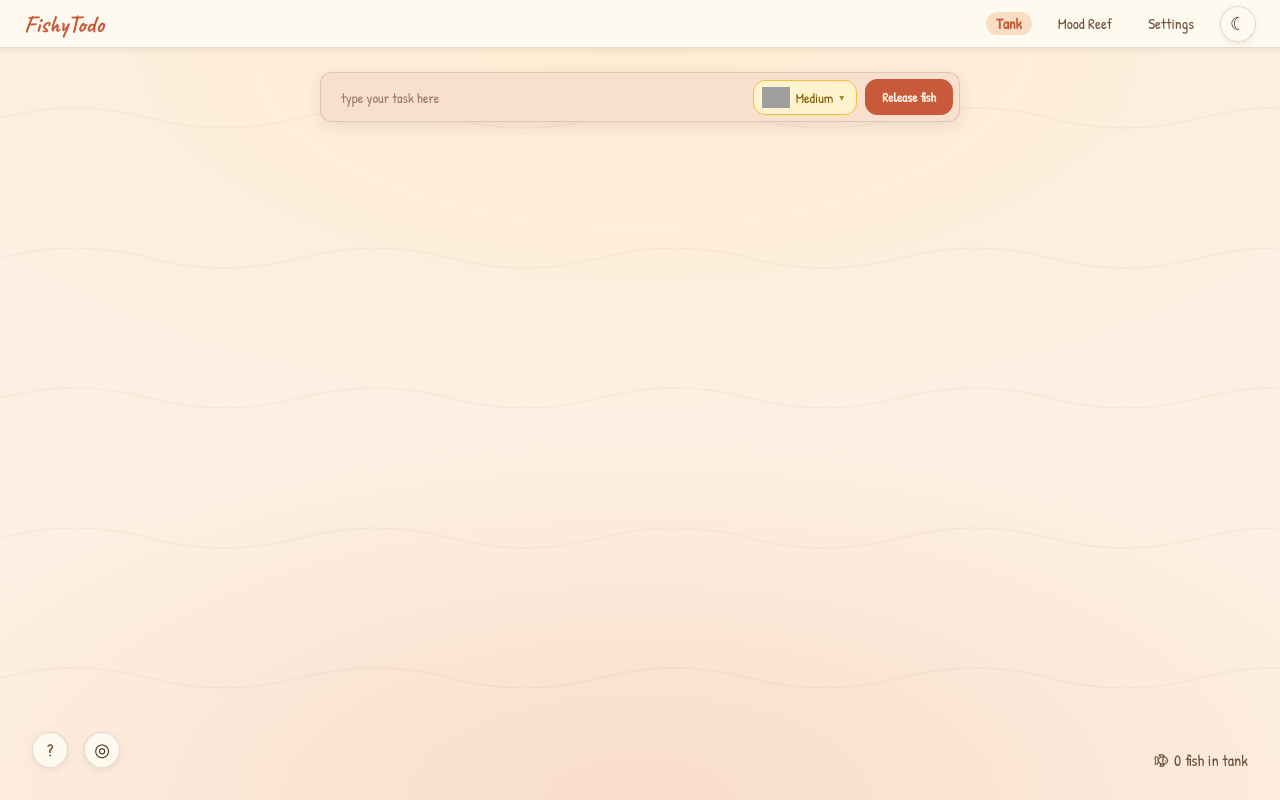
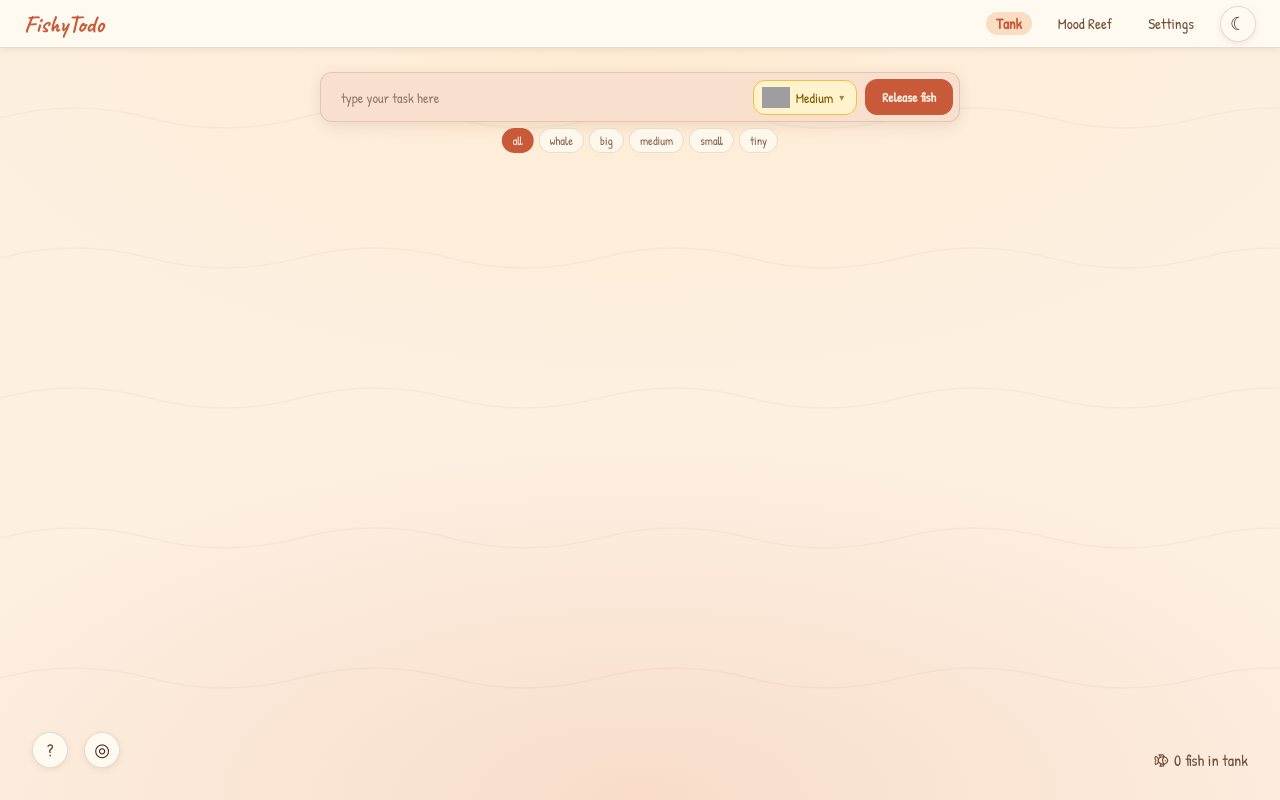
Before and after one commit to PatriciaMoraru/FishyTodo, a React (Vite) app: page / in a window 1280 px wide. Both pictures are taken after a click on the button "Enter the task tank". Built offline with nearby package versions, Linux system fonts and the light colour scheme; grey boxes are pictures that could not be loaded.

Commit message:
feat: add priority filter to tank view with dimming and reposition below input bar

```diff
--- a/src/components/ListView.css
+++ b/src/components/ListView.css
@@ -1,8 +1,56 @@
 .list-view {
   height: 100%;
   overflow-y: auto;
+}
+
+.list-inner {
+  max-width: 72rem;
+  margin: 0 auto;
   padding: 3.2rem 4rem;
 }
+
+/* ── filter bar ──────────────────────────────────── */
+.filter-bar {
+  display: flex;
+  gap: 0.6rem;
+  flex-wrap: wrap;
+  margin-bottom: 2rem;
+}
+
+.filter-btn {
+  font-family: 'Patrick Hand', cursive;
+  font-size: 1.3rem;
+  padding: 0.4rem 1.2rem;
+  border-radius: 50px;
+  border: 1.5px solid var(--line);
+  background: var(--paper-card);
+  color: var(--ink-soft);
+  cursor: pointer;
+  transition: background 0.15s, color 0.15s, border-color 0.15s, box-shadow 0.15s;
+}
+
+.filter-btn:hover {
+  background: var(--paper-warm);
+  color: var(--ink);
+}
+
+/* active state inherits the priority badge colours */
+.filter-btn--active.priority-tiny   { background: #e8f5e9; border-color: #c8e6c9; color: #2e7d32; }
+.filter-btn--active.priority-small  { background: #d4edda; border-color: #a3cfb0; color: #2d6a4f; }
+.filter-btn--active.priority-medium { background: #fff3cd; border-color: #f0c040; color: #7d5a00; }
+.filter-btn--active.priority-big    { background: #ffe0cc; border-color: #f0a875; color: #8b4513; }
+.filter-btn--active.priority-whale  { background: #f8d7da; border-color: #f0a3a8; color: #842029; }
+.filter-btn--active:not([class*="priority-"]) {
+  background: var(--accent);
+  color: var(--paper);
+  border-color: transparent;
+}
+
+[data-theme="dark"] .filter-btn--active.priority-tiny   { background: #1a2e1a; border-color: #3a6a3a; color: #88cc88; }
+[data-theme="dark"] .filter-btn--active.priority-small  { background: #1a2e22; border-color: #3a6a4e; color: #88ccaa; }
+[data-theme="dark"] .filter-btn--active.priority-medium { background: #2e2510; border-color: #6a5510; color: #d4aa55; }
+[data-theme="dark"] .filter-btn--active.priority-big    { background: #2e1e10; border-color: #8b4a20; color: #d48055; }
+[data-theme="dark"] .filter-btn--active.priority-whale  { background: #2e1218; border-color: #8b2a38; color: #e07080; }
 
 .list-empty {
   font-family: 'Patrick Hand', cursive;
@@ -17,8 +65,6 @@
   display: flex;
   flex-direction: column;
   gap: 1rem;
-  max-width: 72rem;
-  margin: 0 auto;
 }
 
 .task-item {
--- a/src/components/ListView.jsx
+++ b/src/components/ListView.jsx
@@ -1,3 +1,4 @@
+import { useState } from 'react'
 import { useTaskContext } from '../context/TaskContext'
 import { getFishImage } from '../utils/fishImages'
 import './ListView.css'
@@ -10,25 +11,44 @@ const PRIORITY_LABELS = {
   small: 'Small',
   tiny: 'Tiny',
 }
+const FILTERS = ['all', ...PRIORITY_ORDER]
 
 export default function ListView() {
   const { tasks, completeTask, removeTask } = useTaskContext()
+  const [filter, setFilter] = useState('all')
+
   const active = [...tasks.filter(t => !t.completed)].sort(
     (a, b) => PRIORITY_ORDER.indexOf(a.priority) - PRIORITY_ORDER.indexOf(b.priority)
   )
 
-  if (active.length === 0) {
-    return (
-      <div className="list-view">
-        <p className="list-empty">no tasks yet — release some fish! 🐠</p>
-      </div>
-    )
-  }
+  const visible = filter === 'all' ? active : active.filter(t => t.priority === filter)
 
   return (
     <div className="list-view screen">
+      <div className="list-inner">
+
+        <div className="filter-bar" role="group" aria-label="Filter by priority">
+          {FILTERS.map(f => (
+            <button
+              key={f}
+              className={`filter-btn ${filter === f ? 'filter-btn--active' : ''} ${f !== 'all' ? `priority-${f}` : ''}`}
+              onClick={() => setFilter(f)}
+              aria-pressed={filter === f}
+            >
+              {f === 'all' ? 'All' : PRIORITY_LABELS[f]}
+            </button>
+          ))}
+        </div>
+
+        {visible.length === 0 ? (
+          <p className="list-empty">
+            {active.length === 0
+              ? 'no tasks yet — release some fish!'
+              : `no ${PRIORITY_LABELS[filter].toLowerCase()} tasks`}
+          </p>
+        ) : (
           <ul className="task-list" aria-label="Task list">
-        {active.map(task => (
+            {visible.map(task => (
               <li key={task.id} className="task-item">
                 <img
                   src={getFishImage(task.priority)}
@@ -58,6 +78,9 @@ export default function ListView() {
               </li>
             ))}
           </ul>
+        )}
+
+      </div>
     </div>
   )
 }
--- a/src/components/TankView.css
+++ b/src/components/TankView.css
@@ -39,6 +39,44 @@
   z-index: 10;
 }
 
+.tank-filter {
+  position: absolute;
+  top: 8rem;
+  left: 50%;
+  transform: translateX(-50%);
+  display: flex;
+  gap: 0.5rem;
+  flex-wrap: wrap;
+  justify-content: center;
+  z-index: 10;
+}
+
+.tank-filter-btn {
+  font-family: 'Patrick Hand', cursive;
+  font-size: 1.2rem;
+  padding: 0.3rem 1rem;
+  border-radius: 50px;
+  border: 1.5px solid var(--line);
+  background: var(--paper-card);
+  color: var(--ink-soft);
+  cursor: pointer;
+  opacity: 0.85;
+  transition: opacity 0.15s, background 0.15s, color 0.15s;
+}
+
+.tank-filter-btn:hover {
+  opacity: 1;
+  background: var(--paper-warm);
+  color: var(--ink);
+}
+
+.tank-filter-btn--active {
+  background: var(--accent);
+  color: var(--paper);
+  border-color: transparent;
+  opacity: 1;
+}
+
 [data-theme="dark"] .tank {
   background:
     linear-gradient(180deg, #1a1426 0%, #261c38 55%, #2e2240 100%);
--- a/src/components/TankView.jsx
+++ b/src/components/TankView.jsx
@@ -10,6 +10,9 @@ import TaskModal from './TaskModal'
 import FishLegend from './FishLegend'
 import './TankView.css'
 
+const PRIORITY_ORDER = ['whale', 'big', 'medium', 'small', 'tiny']
+const PRIORITY_LABELS = { whale: 'Whale', big: 'Big', medium: 'Medium', small: 'Small', tiny: 'Tiny' }
+
 export default function TankView() {
   const { tasks, completeTask } = useTaskContext()
   const { focusMode, toggleFocusMode } = useTheme()
@@ -17,6 +20,7 @@ export default function TankView() {
   const activeTasks = tasks.filter(t => !t.completed)
   const [selectedTaskId, setSelectedTaskId] = useState(null)
   const [completingTaskId, setCompletingTaskId] = useState(null)
+  const [tankFilter, setTankFilter] = useState('all')
 
   const selectedTask = tasks.find(t => t.id === selectedTaskId) ?? null
 
@@ -51,16 +55,34 @@ export default function TankView() {
         ◎
       </button>
 
-      {activeTasks.map(task => (
+      {activeTasks.map(task => {
+        const filterDimmed = tankFilter !== 'all' && task.priority !== tankFilter
+        const focusDimmed  = focusMode && selectedTaskId !== null && task.id !== selectedTaskId
+        return (
           <Fish
             key={task.id}
             task={task}
             paused={task.id === selectedTaskId || (focusMode && selectedTaskId !== null && task.id !== selectedTaskId)}
             completing={task.id === completingTaskId}
-            dimmed={focusMode && selectedTaskId !== null && task.id !== selectedTaskId}
+            dimmed={focusDimmed || filterDimmed}
             onClick={() => handleFishClick(task.id)}
           />
-      ))}
+        )
+      })}
+
+      <div className="tank-filter" role="group" aria-label="Filter fish by priority">
+        {['all', ...PRIORITY_ORDER].map(f => (
+          <button
+            key={f}
+            className={`tank-filter-btn ${tankFilter === f ? 'tank-filter-btn--active' : ''}`}
+            onClick={() => setTankFilter(f)}
+            aria-pressed={tankFilter === f}
+          >
+            {f === 'all' ? 'all' : PRIORITY_LABELS[f].toLowerCase()}
+          </button>
+        ))}
+      </div>
+
       <div className="fish-count">
         <FishIcon size={15} strokeWidth={1.8} /> {activeTasks.length} fish in tank
       </div>
```
Lines whose indentation alone changed are shown as unchanged.
